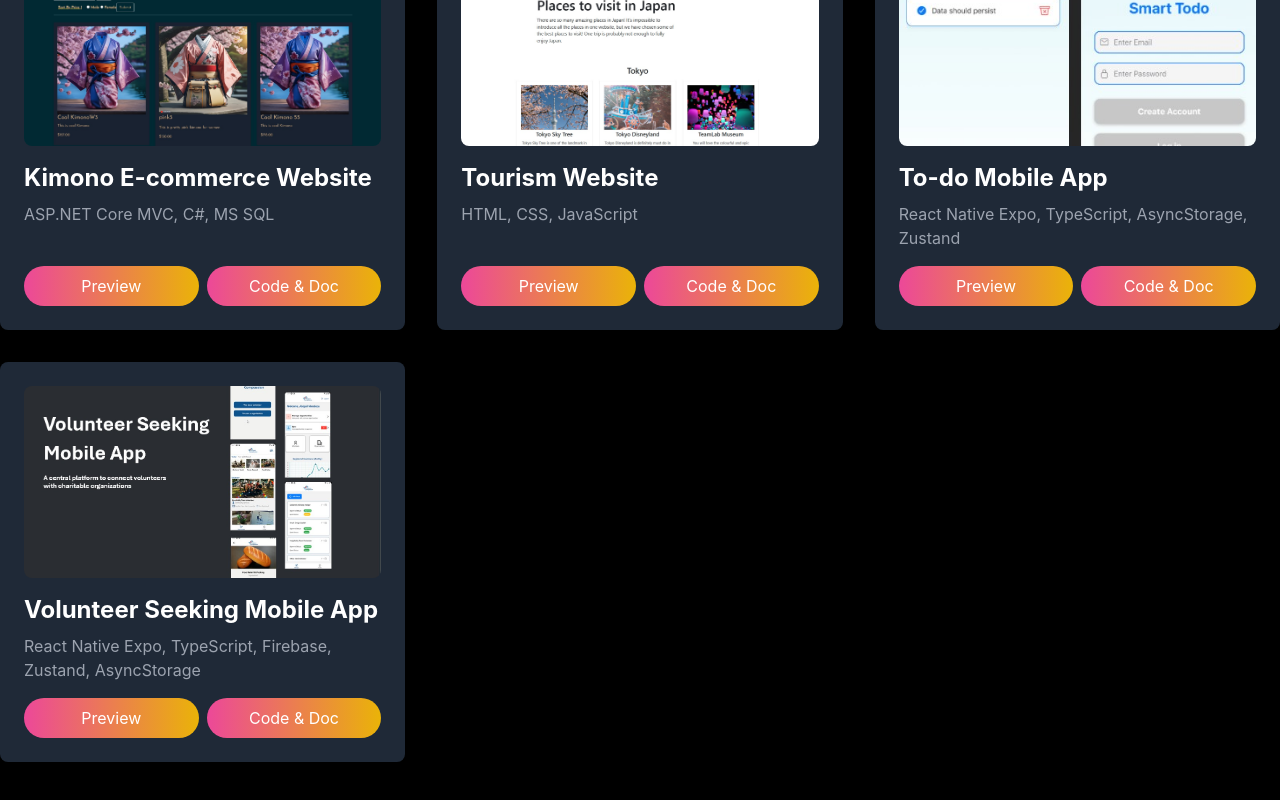
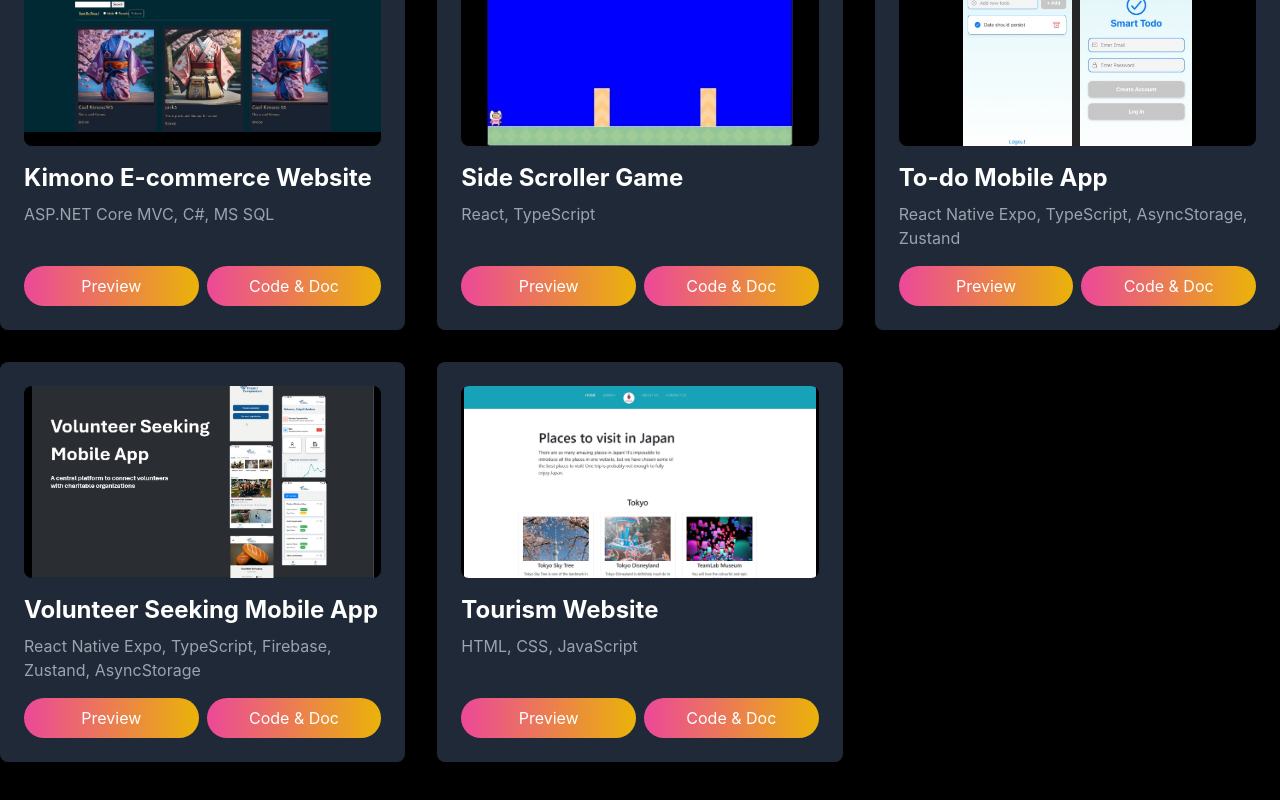
Before and after one commit to AyakoNaganeyama/dev-portfolio, a React (Vite) app: page / in a window 1280 px wide. Shown: the part 1878-2678 px from the top of the page. Built offline with nearby package versions, Linux system fonts and the light colour scheme.

Commit message:
chore: added more project

```diff
--- a/src/components/Project.jsx
+++ b/src/components/Project.jsx
@@ -5,6 +5,7 @@ import Japan from '../assets/japansite.jpg';
 import Weather from '../assets/dataManagement.jpg';
 import TODO from '../assets/demo-datapresistance.jpg';
 import Vol from '../assets/volunteerapp.jpg'
+import Game from '../assets/game.jpg'
 
 const projects = [
   {
@@ -17,15 +18,15 @@ const projects = [
   },
   {
     id: 2,
-    name: "Tourism Website",
-    technologies: "HTML, CSS, JavaScript",
-    image: Japan,
-    github: "https://github.com/AyakoNaganeyama/static-japanwebsite",
-    link: "https://ayakonaganeyama.github.io/static-japanwebsite/",
+    name: "Side Scroller Game",
+    technologies: "React, TypeScript",
+    image: Game,
+    github: "https://github.com/AyakoNaganeyama/side-scroller-game",
+    link: "https://side-scroller-game-git-main-ayakonaganeyamas-projects.vercel.app/",
   },
 
   {
-    id: 4,
+    id: 3,
     name: "To-do Mobile App",
     technologies: "React Native Expo, TypeScript, AsyncStorage, Zustand",
     image: TODO,
@@ -33,12 +34,21 @@ const projects = [
     link: "https://expo.dev/preview/update?message=SDK+update&updateRuntimeVersion=1.0.0&createdAt=2025-10-01T02%3A11%3A05.930Z&slug=exp&projectId=ba97eb8d-f733-4ac9-b817-975a16122842&group=0f58ab30-7b57-438e-84df-307a22e605b7",
   },
   {
-    id: 5,
+    id: 4,
     name: "Volunteer Seeking Mobile App",
     technologies: "React Native Expo, TypeScript, Firebase, Zustand, AsyncStorage",
     image: Vol,
     github: "https://github.com/AyakoNaganeyama/volunteer-mobile-app-filebased-route",
     link: "https://expo.dev/preview/update?message=SDK+updated&updateRuntimeVersion=1.0.0&createdAt=2025-09-28T23%3A58%3A48.422Z&slug=exp&projectId=18eb286a-729b-4319-ab6f-e037c849b6a1&group=1a5f38ae-f4e5-4d87-a45b-074c13452d75",
+  },
+  {
+
+    id: 5,
+    name: "Tourism Website",
+    technologies: "HTML, CSS, JavaScript",
+    image: Japan,
+    github: "https://github.com/AyakoNaganeyama/static-japanwebsite",
+    link: "https://ayakonaganeyama.github.io/static-japanwebsite/",
   }
 ];
 
@@ -61,7 +71,7 @@ const Project = () => {
                     <img
                       src={project.image}
                       alt={project.name}
-                      className="rounded-lg mb-4 w-full h-48 object-cover"
+                      className="rounded-lg mb-4 w-full h-48 object-contain bg-black"
                     />
                   </a>
                   <h3 className="text-2xl font-bold mb-2">{project.name}</h3>
```
Also changed, not shown: src/assets/game.jpg (added).
